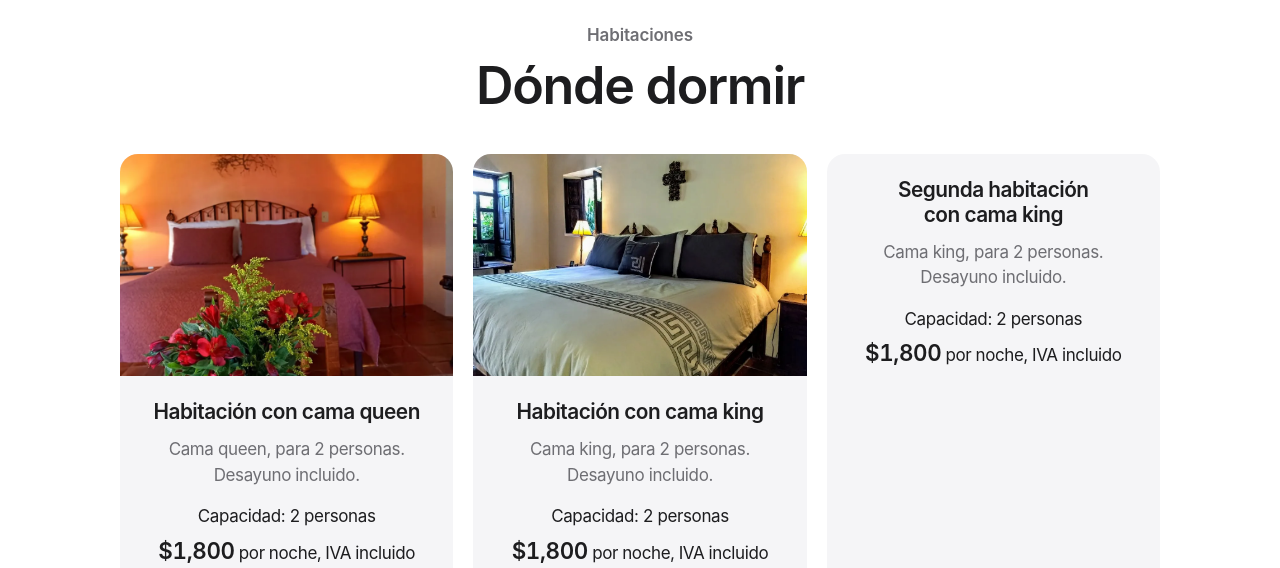
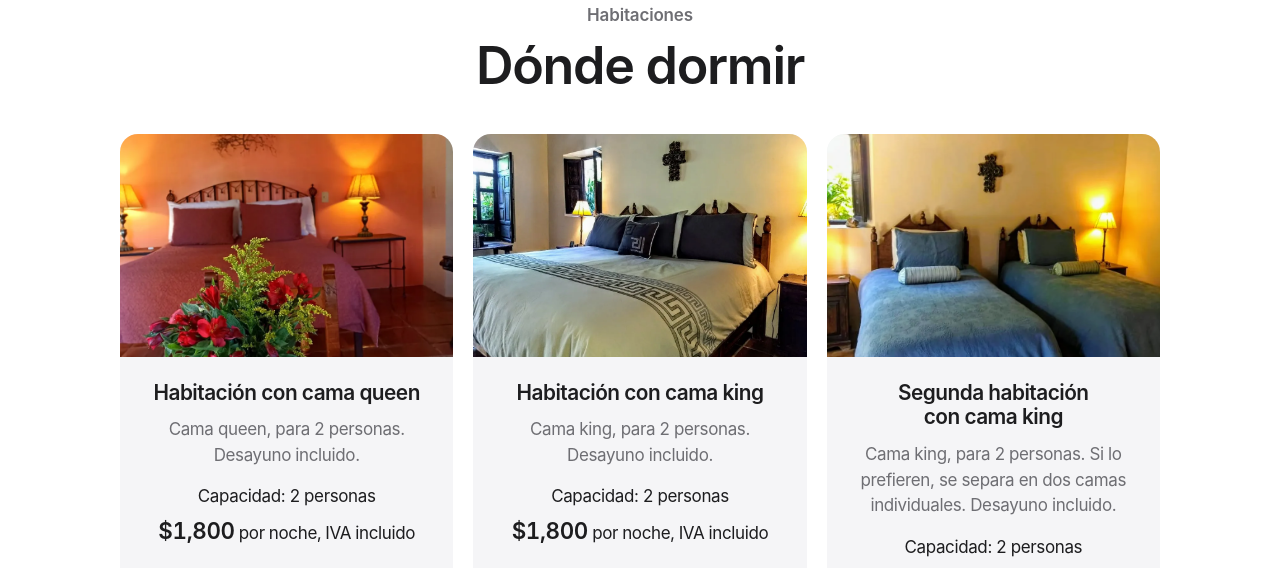
Before and after one commit to oliverlandher-crypto/vistas, a plain HTML site: page hotel-secreto/index.html in a window 1280 px wide. Shown: the part 1455-2023 px from the top of the page. Drawn offline with Linux system fonts and the light colour scheme.

Commit message:
Hotel Secreto: segunda habitación king con opción de camas individuales y su foto
Co-Authored-By: Claude Sonnet 5.5 <noreply@anthropic.com>
Claude-Session: https://claude.ai/code/session_01SSjHdeLQZGBBNKDmgcBJPe

```diff
--- a/hotel-secreto/index.html
+++ b/hotel-secreto/index.html
@@ -43,7 +43,7 @@
 <style>.galeria{display:grid;grid-template-columns:repeat(auto-fit,minmax(240px,1fr));gap:12px;margin-top:1.5rem}.galeria img{width:100%;height:220px;object-fit:cover;border-radius:18px}.vista-previa{background:#1d1d1f;color:#fff;font-size:.875rem;line-height:1.4;padding:.6rem 1rem;text-align:center}</style>
 </head>
 <body>
-  <div class="vista-previa">Vista previa privada con información pública de Google Maps y Facebook. Las fotos son las que envió el hotel. Pendiente de confirmar con el hotel: el precio de la segunda habitación con cama king y su foto.</div>
+  <div class="vista-previa">Vista previa privada con información pública de Google Maps y Facebook. Las fotos son las que envió el hotel. Pendiente de confirmar con el hotel: el precio de la segunda habitación con cama king.</div>
   <a class="saltar" href="#contenido">Saltar al contenido</a>
 
   <header class="encabezado">
@@ -113,9 +113,10 @@
         </article>
 
         <article class="hab">
+          <img class="hab__img" src="images/habitacion-dos-camas.webp" width="1050" height="577" loading="lazy" alt="Habitación con dos camas individuales, colchas azules y lámparas encendidas">
           <div class="hab__cuerpo">
             <h3>Segunda habitación con cama king</h3>
-            <p>Cama king, para 2 personas. Desayuno incluido.</p>
+            <p>Cama king, para 2 personas. Si lo prefieren, se separa en dos camas individuales. Desayuno incluido.</p>
             <p class="hab__datos">Capacidad: 2 personas</p>
             <p class="hab__precio"><strong>$1,800</strong> por noche, IVA incluido</p>
             <a class="enlace" href="https://wa.me/524426206032?text=Hola%2C%20vi%20su%20p%C3%A1gina%20y%20me%20interesa%20habitaci%C3%B3n%20con%20cama%20king.%20%C2%BFTienen%20disponibilidad%3F%20Fechas%3A%20">Preguntar por esta habitación ›</a>
```
